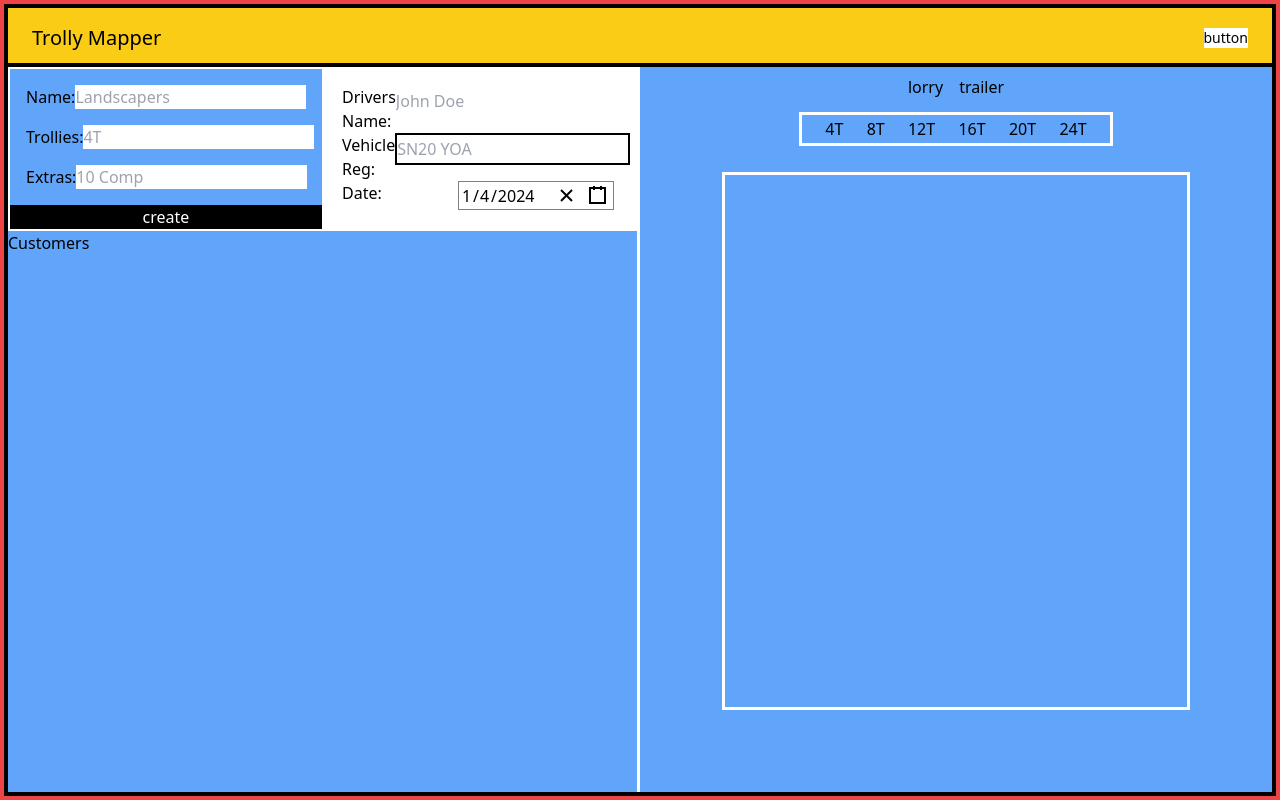
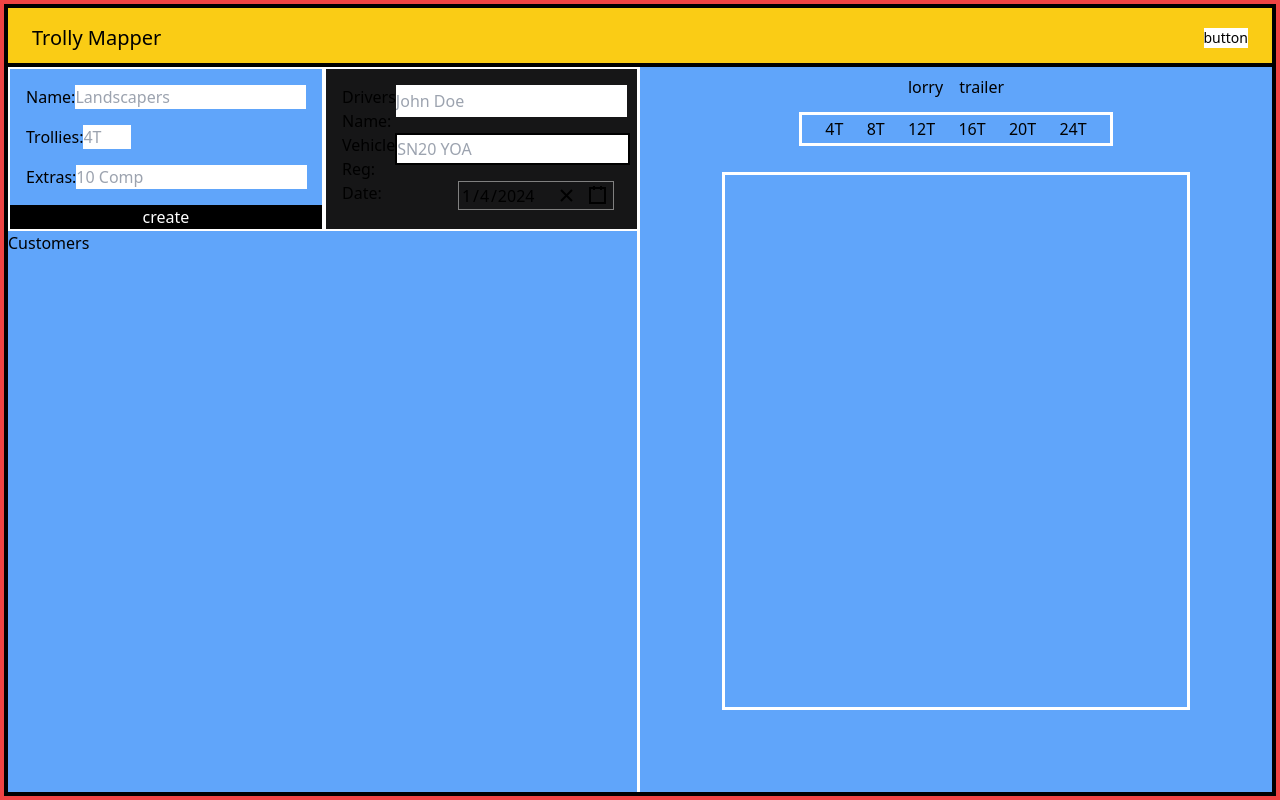
Before and after one commit to LGRV-alt/trolley-mapper, a React (Vite) app: page / in a window 1280 px wide. Built offline with nearby package versions, Linux system fonts and the light colour scheme.

Commit message:
small changs

```diff
--- a/src/components/NewCustomerForm.jsx
+++ b/src/components/NewCustomerForm.jsx
@@ -20,11 +20,11 @@ function NewCustomerButton({ setCustomerList, customerList }) {
   }
   return (
     <div className="border-2 border-white ">
-      <form className="flex flex-col justify mt-4 ml-4">
-        <label className="flex justify-between w-full">
+      <form className="grid grid-cols-1 grid-rows-3 mt-4 ml-4">
+        <label className="">
           Name:
           <input
-            className="mb-4 mr-6"
+            className="mb-4 "
             value={form.name}
             type="text"
             name="name"
@@ -32,10 +32,10 @@ function NewCustomerButton({ setCustomerList, customerList }) {
             onChange={(event) => handleFormInputs(event, "name")}
           />
         </label>
-        <label className="flex justify-between">
+        <label className="flex ">
           Trollies:
           <input
-            className=" mb-4 mr-6"
+            className=" mb-4 w-12 "
             value={form.trollies}
             type="number"
             name="trollies"
--- a/src/components/VehicleInfo.jsx
+++ b/src/components/VehicleInfo.jsx
@@ -7,7 +7,7 @@ function VehicleInfo() {
   const [value, onChange] = useState(new Date());
 
   return (
-    <div className="border-2 border-white bg-white">
+    <div className="border-2 border-white bg-[#161617]">
       <form className="flex flex-col justify mt-4 ml-4">
         <label className="flex justify-between w-full">
           Drivers Name:
```
